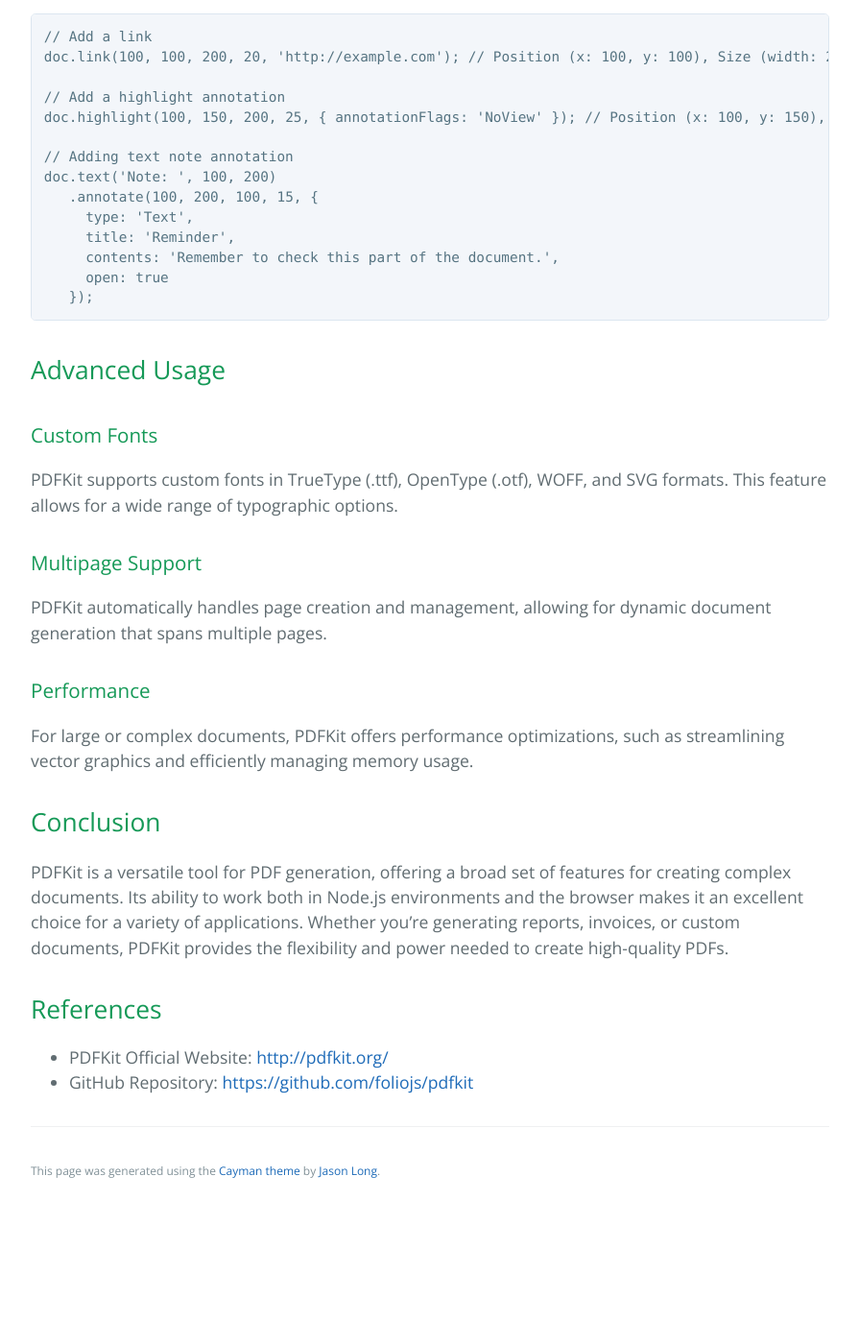
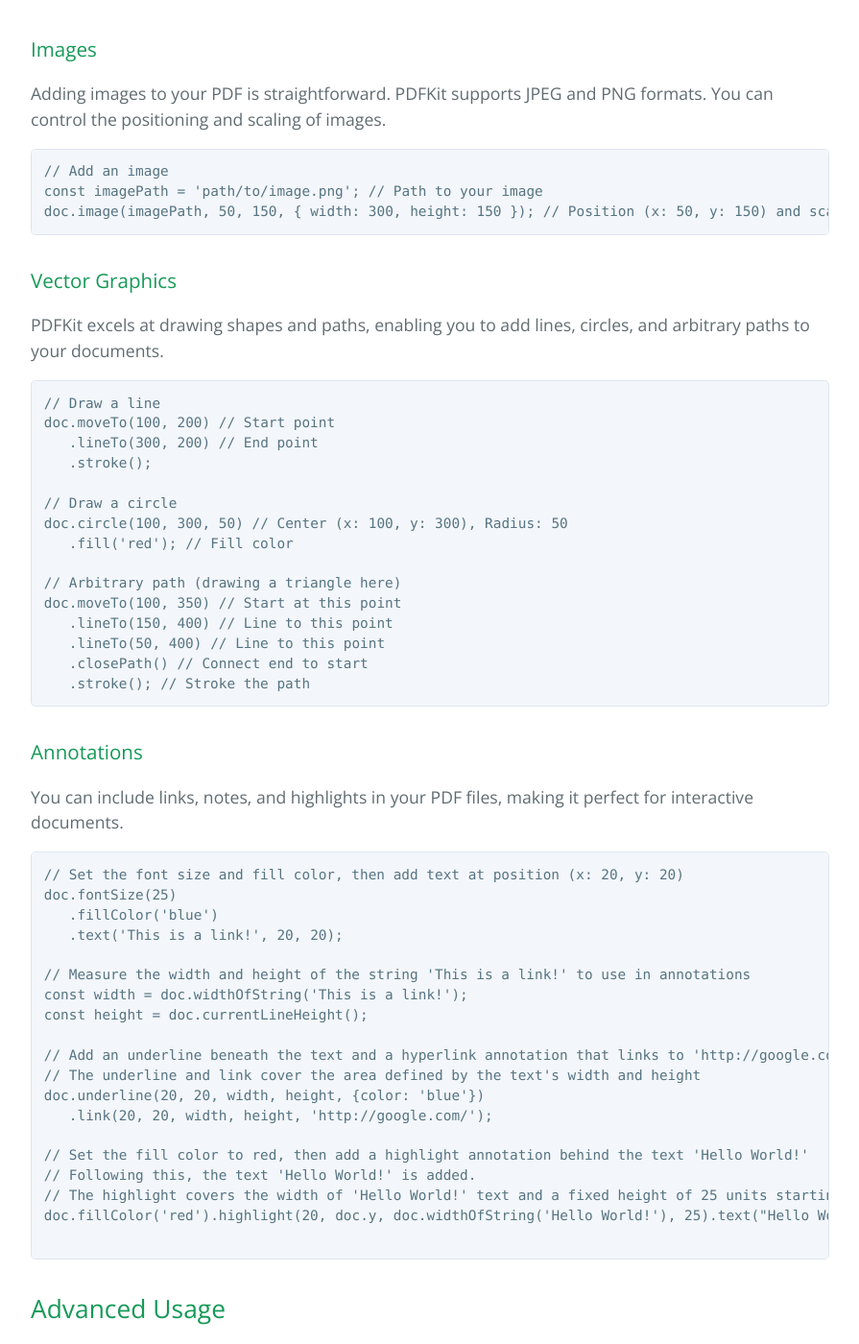
Before and after one commit to learning-software-engineering/learning-software-engineering.github.io, a Jekyll site: the page built from Topics/Tech_Stacks/PDFKit.md, in a window 1280 px wide and 1400 px high, scrolled down 2544 px. Shown: the whole window at 96% size, without its empty margins (192-1087 px from the left). Built offline with Jekyll 4.4.1, drawn with Linux system fonts in a browser that asks for light colours; our own code applies the rules of GitHub Pages for plain Markdown files; before the commit the page ends 3806 px from its top, so only the background shows below that; some of the changed text lies outside the part shown.

Commit message:
Update PDFKit.md

````diff
--- a/Topics/Tech_Stacks/PDFKit.md
+++ b/Topics/Tech_Stacks/PDFKit.md
@@ -1,7 +1,25 @@
 # Introduction to PDFKit
+## Table of Contents
+- [Introduction](#introduction)
+- [Getting Started](#getting-started)
+  - [Installation](#installation)
+  - [Basic Usage](#basic-usage)
+- [Features](#features)
+  - [Text](#text)
+  - [Images](#images)
+  - [Vector Graphics](#vector-graphics)
+  - [Annotations](#annotations)
+- [Advanced Usage](#advanced-usage)
+  - [Custom Fonts](#custom-fonts)
+  - [Multipage Support](#multipage-support)
+  - [Performance](#performance)
+- [Conclusion](#conclusion)
+- [References](#references)
 
+## Introduction
 
 PDFKit is a powerful PDF document generation library for Node.js and the browser. It enables developers to create complex PDFs from scratch or manipulate existing PDF documents. PDFKit provides an extensive set of features, including text, images, vector graphics, and more, making it suitable for a wide range of applications, from dynamic invoice generation to creating ebooks and reports.
+
 
 ## Getting Started
 
@@ -49,6 +67,8 @@
    .fillColor('blue') // Set text color
    .text('Hello, World!', 100, 100); // Add text at position (x: 100, y: 100)
 ```
+![Output of code snippet](./PDFKit_Graphics/image1.png)
+
 
 ### Images
 
@@ -82,20 +102,25 @@
 
 You can include links, notes, and highlights in your PDF files, making it perfect for interactive documents.
 ```javascript
-// Add a link
-doc.link(100, 100, 200, 20, 'http://example.com'); // Position (x: 100, y: 100), Size (width: 200, height: 20), URL
+// Set the font size and fill color, then add text at position (x: 20, y: 20)
+doc.fontSize(25)
+   .fillColor('blue')
+   .text('This is a link!', 20, 20);
 
-// Add a highlight annotation
-doc.highlight(100, 150, 200, 25, { annotationFlags: 'NoView' }); // Position (x: 100, y: 150), Size (width: 200, height: 25)
+// Measure the width and height of the string 'This is a link!' to use in annotations
+const width = doc.widthOfString('This is a link!');
+const height = doc.currentLineHeight();
 
-// Adding text note annotation
-doc.text('Note: ', 100, 200)
-   .annotate(100, 200, 100, 15, {
-     type: 'Text',
-     title: 'Reminder',
-     contents: 'Remember to check this part of the document.',
-     open: true
-   });
+// Add an underline beneath the text and a hyperlink annotation that links to 'http://google.com/'
+// The underline and link cover the area defined by the text's width and height
+doc.underline(20, 20, width, height, {color: 'blue'})
+   .link(20, 20, width, height, 'http://google.com/');
+
+// Set the fill color to red, then add a highlight annotation behind the text 'Hello World!'
+// Following this, the text 'Hello World!' is added.
+// The highlight covers the width of 'Hello World!' text and a fixed height of 25 units starting from the current document position (doc.y)
+doc.fillColor('red').highlight(20, doc.y, doc.widthOfString('Hello World!'), 25).text("Hello World!");
+
 ```
 
 ## Advanced Usage
````
